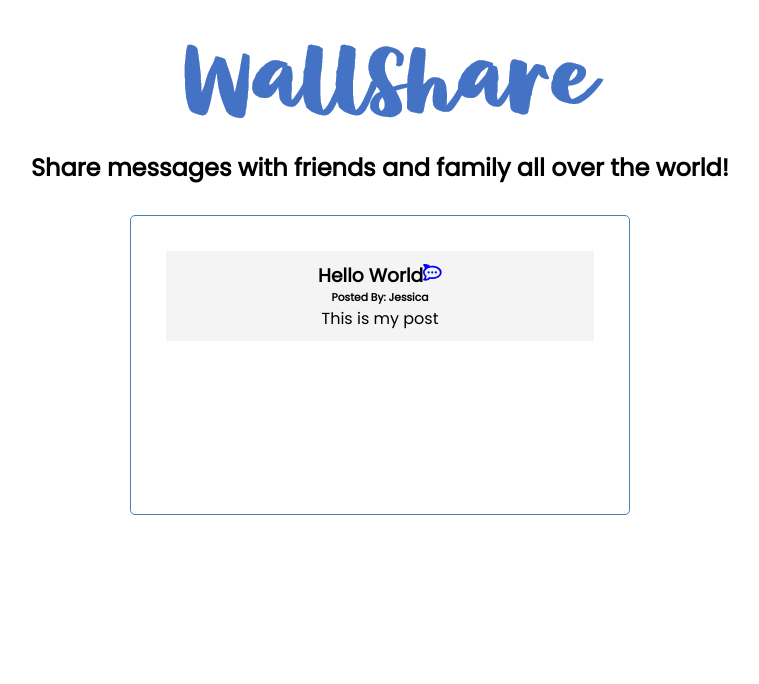
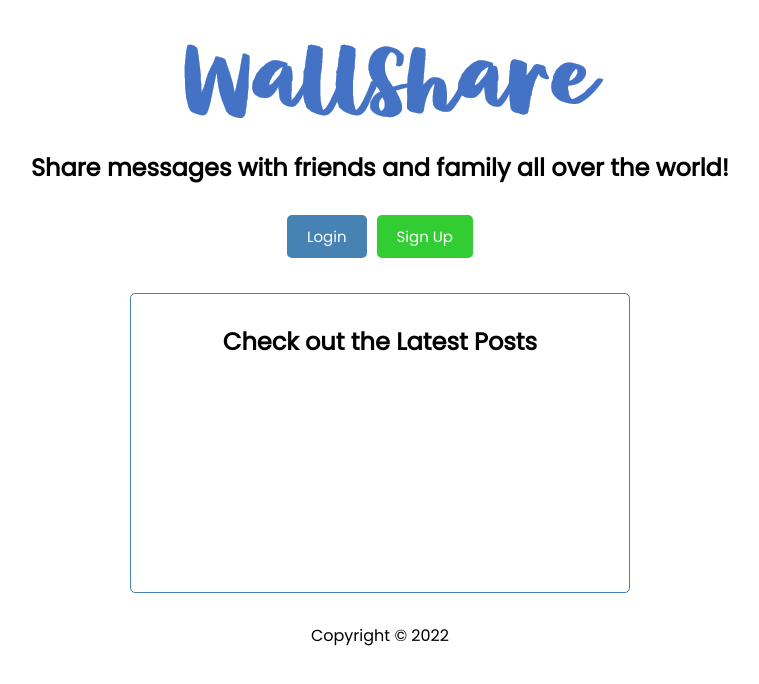
Before and after one commit to pauljessica82/WallApp, a React (Create React App) app in the folder frontend/: page / in a window 1280 px wide. Shown: the top 684 px of the page, without its empty margins (260-1019 px from the left). Built offline with nearby package versions, Linux system fonts and the light colour scheme.

Commit message:
spur login and register forms on click

```diff
--- a/frontend/src/App.js
+++ b/frontend/src/App.js
@@ -1,3 +1,5 @@
+import { useState, useEffect } from 'react'
+import { BrowserRouter as Router, Route, Routes } from 'react-router-dom'
 import logo from './logo.svg';
 import './App.css';
 import HomeHeader from './components/HomeHeader';
@@ -5,22 +7,58 @@ import LoginRegNavbar from './components/LoginRegNavbar';
 import AddUser from './components/AddUser';
 import LoginForm from './components/LoginForm';
 import Post from './components/Post';
+import Footer from './components/Footer';
 
 const App = () => {
+    const [showLoginForm, setShowLoginForm] = useState(false)
+    const [showSignUpForm, setShowSignUpForm] = useState(false)
+    const [posts, setPosts] = useState([])
+
+    const addUser = () => {
         return (
+            console.log("User added")
+        )
+    }
 
+     const loginUser = () => {
+        return (
+            console.log("Logging in....")
+        )
+    }
+
+    return (
+        <Router>
             <div className="App">
-          <HomeHeader />
-         {/*   <div className="container">
+                <HomeHeader
+                    onLogin={() => setShowLoginForm(!showLoginForm)} showLogin={showLoginForm}
+                    onSignUp={() => setShowSignUpForm(!showSignUpForm)} showSignUp={showSignUpForm} />
+                {/*  <div className="container">
                    <AddUser/>
                     <LoginForm/>
-             </div>*/}
+                 </div> */}
 
+                <Routes>
+                    <Route path='/' exact element={(
+                        <>
+                            {showSignUpForm && <AddUser onAdd={addUser} />}
+                            {showLoginForm && <LoginForm onUserLogin={loginUser} />}
+
+                            </>
+                    )}
+                    />
+
+
+                </Routes>
                 <div className="container">
-            <Post/>
+                    <header>
+                        <h2>Check out the Latest Posts </h2>
+                    </header>
 
                 </div>
+
+                <Footer/>
                 </div>
+        </Router>
   );
 }
 
--- a/frontend/src/components/AddUser.js
+++ b/frontend/src/components/AddUser.js
@@ -2,7 +2,7 @@ import React, { useState } from 'react'
 import LoginRegNavbar from './LoginRegNavbar';
 
 
-const AddUser = ({ onUser }) => {
+const AddUser = ({ onAdd }) => {
     const [fname, setFname] = useState('')
     const [lname, setLname] = useState('')
     const [email, setEmail] = useState('')
@@ -21,7 +21,7 @@ const AddUser = ({ onUser }) => {
             alert("Passwords do not Match!")
             return
         }
-        onUser({ fname, lname, email, password, confirmpassword })
+        onAdd({ fname, lname, email, password, confirmpassword })
 
         /*route user to dashboard*/
 
@@ -67,7 +67,7 @@ const AddUser = ({ onUser }) => {
                     onChange={(e) => setConfirmpassword(e.target.value)} />
             </div>
 
-            <input type='submit' value='Submit' className='btn btn-block' />
+            <input type='submit' value='Create Account' className='btn btn-block' />
 
         </form>
 
--- /dev/null
+++ b/frontend/src/components/Button.js
@@ -0,0 +1,20 @@
+import PropTypes from 'prop-types'
+
+
+const Button = ({ color, text, onClick }) => {
+    return <button onClick={onClick} style={{ backgroundColor: color }}
+        className='btn' >
+        {text}
+    </button>
+}
+
+Button.defaultProps = {
+    color: 'steelblue'
+}
+
+Button.propTypes = {
+    text: PropTypes.string,
+    color: PropTypes.string,
+    onClick: PropTypes.func
+}
+export default Button
--- /dev/null
+++ b/frontend/src/components/Footer.js
@@ -0,0 +1,10 @@
+
+const Footer = () => {
+    return (
+        <footer>
+            <p> Copyright &copy; 2022</p>
+        </footer>
+    );
+}
+
+export default Footer;
--- a/frontend/src/components/HomeHeader.js
+++ b/frontend/src/components/HomeHeader.js
@@ -1,14 +1,21 @@
 import PropTypes from 'prop-types'
+import Button from './Button'
 
+/*onlogin and on show will bring up these elemnts. the show login and showsignup will be used as conditional checks*/
 
-const HomeHeader = () => {
+const HomeHeader = ({ onLogin, onSignUp, showLogin, showSignUp }) => {
     return (
         <div>
             <header>
                 <img src="/wallappLogo.png" alt="WallApp"></img>
+
             </header>
+
             <h2> Share messages with friends and family all over the world!
             </h2>
+           <br/>
+            <Button text="Login" color="steelblue" onClick={onLogin} />
+            <Button text="Sign Up" color="limegreen" onClick={onSignUp} />
         </div>
     )
 }
--- a/frontend/src/components/Post.js
+++ b/frontend/src/components/Post.js
@@ -1,21 +1,18 @@
 import { FaRocketchat } from 'react-icons/fa'
 
-const Post = ({ post }) => {
+const Post = ({ post, user }) => {
     return (
         <div className={`post`}>
-            <h3>Hello World
-                < FaRocketchat style={{
-                    color:
-                        'blue', cursor: 'pointer'
-                }}
-
-                />
+            <h3>< FaRocketchat style={{
+                color:
+                    'blue', cursor: 'pointer'
+            }} /> {' '}
+                Post By: {user.fname}{user.lname}
             </ h3>
-            <h6>
-                Posted By: Jessica
-            </h6>
+            {' '}
+            <h5> {post.date}</h5>
             <p>
-                This is my post
+                {post.body}
             </p>
         </div>
     )
```
Also changed, not shown: frontend/src/components/Posts.js (added, +13 -0 lines). Lines whose indentation alone changed are shown as unchanged.
